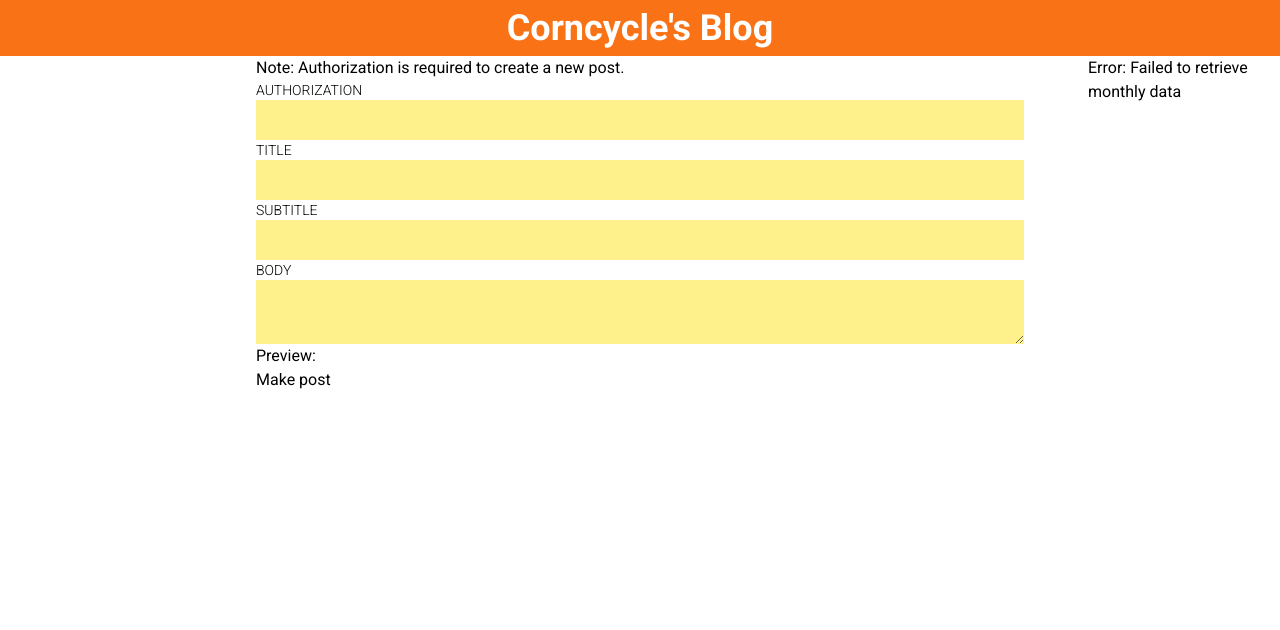
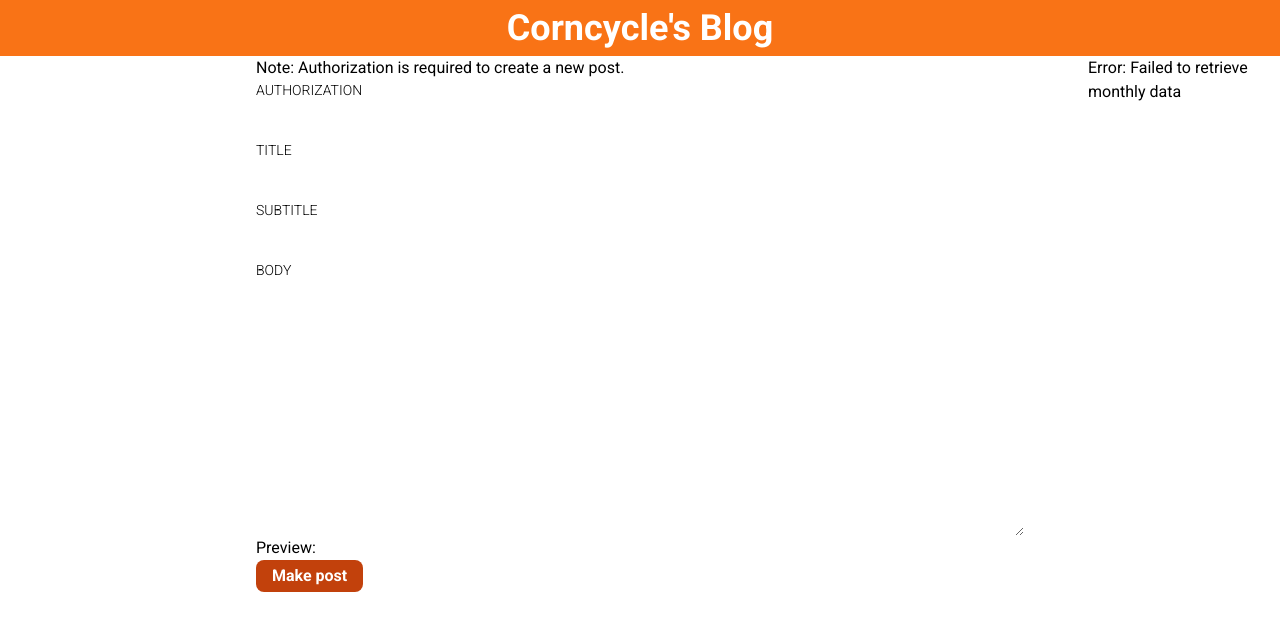
Before and after one commit to Corncycle/blog-client, a React app: page /posts/new in a window 1280 px wide. Shown: the top 630 px of the page. Built offline with nearby package versions, Linux system fonts and the light colour scheme.

Commit message:
Implement post editing

```diff
--- a/src/App.js
+++ b/src/App.js
@@ -8,6 +8,7 @@ import { getPath } from './util'
 import { Route, Routes, useLocation } from 'react-router-dom'
 import PostFull from './components/PostFull'
 import NewPostContent from './components/NewPostContent'
+import EditPostContent from './components/EditPostContent'
 
 const App = () => {
   const location = useLocation()
@@ -43,7 +44,7 @@ const App = () => {
               />
               <Route
                 path="/posts/:slug/edit"
-                element={<div>{`Trying to edit ${location}`}</div>}
+                element={<EditPostContent location={location} />}
               />
               <Route
                 path="/*"
--- /dev/null
+++ b/src/components/BlogButton.js
@@ -0,0 +1,12 @@
+import React from 'react'
+
+export default function BlogButton({ onClick, children }) {
+  return (
+    <button
+      onClick={onClick}
+      className="bg-orange-700 hover:bg-orange-500 text-white px-4 py-1 rounded-lg font-bold select-none"
+    >
+      {children}
+    </button>
+  )
+}
--- a/src/components/EditPostContent.js
+++ b/src/components/EditPostContent.js
@@ -1,8 +1,9 @@
 import React, { useCallback, useEffect, useState } from 'react'
 import InputItem from './InputItem'
-import { postPath, slugify } from '../util'
+import { getPath, patchPath, postPath, slugify } from '../util'
 import { compileWithRichMarkdown } from '../parser/rich-markdown'
 import debounce from 'lodash.debounce'
+import { useParams } from 'react-router-dom'
 
 export default function EditPostContent() {
   const [disableInput, setDisableInput] = useState(false)
@@ -14,7 +15,11 @@ export default function EditPostContent() {
   const [subtitle, setSubtitle] = useState('')
   const [body, setBody] = useState('')
 
+  const [postId, setPostId] = useState(-1)
+
   const [preview, setPreview] = useState('')
+
+  let { slug } = useParams()
 
   const handlePreview = useCallback(
     debounce((body) => {
@@ -22,6 +27,24 @@ export default function EditPostContent() {
     }, 500),
     [],
   )
+
+  useEffect(() => {
+    ;(async function () {
+      try {
+        const data = await getPath(`/posts/${slug}`)
+        if (!data.title || !data.subtitle || !data.id) {
+          throw new Error('Failed to load post')
+        }
+
+        setTitle(data.title)
+        setSubtitle(data.subtitle)
+        setBody(data.rawbody || data.body) // support old posts that only stored body and not rawbody
+        setPostId(data.id)
+      } catch (err) {
+        console.log(err)
+      }
+    })()
+  }, [])
 
   useEffect(() => {
     handlePreview(body)
@@ -56,7 +79,7 @@ export default function EditPostContent() {
   } else {
     return (
       <div className={disableInput ? 'opacity-50 pointer-events-none' : ''}>
-        <h2>Note: Authorization is required to create a new post.</h2>
+        <h2>Note: Authorization is required to edit a post.</h2>
         <form
           onSubmit={async (e) => {
             e.preventDefault()
@@ -71,13 +94,13 @@ export default function EditPostContent() {
               slug: slugify(title),
               subtitle,
               body: preview,
+              rawbody: body,
             }
 
             setDisableInput(true)
 
-            let response
             try {
-              const res = await postPath('/posts/new', reqbody)
+              const res = await patchPath(`/posts/${slug}`, reqbody)
               setResult(res)
             } catch (err) {
               setResult({ error: 'Failed to reach database' })
@@ -127,7 +150,7 @@ export default function EditPostContent() {
               dangerouslySetInnerHTML={{ __html: preview }}
             />
           </div>
-          <button>Make post</button>
+          <button>Update Post</button>
         </form>
       </div>
     )
--- a/src/components/InputItem.js
+++ b/src/components/InputItem.js
@@ -8,7 +8,7 @@ export default function InputItem({
   required,
   isPassword,
 }) {
-  const inputAreaStyles = 'p-2 bg-yellow-200'
+  const inputAreaStyles = 'p-2 border-1 border-slate-100'
   const handleChange = (e) => {
     setter((v) => e.target.value)
   }
@@ -24,7 +24,8 @@ export default function InputItem({
           name={label}
           id={label}
           required={required}
-          className={inputAreaStyles}
+          rows={10}
+          className={'p-2 border-1 border-indigo-400'}
           onChange={handleChange}
         ></textarea>
       ) : (
--- a/src/components/NewPostContent.js
+++ b/src/components/NewPostContent.js
@@ -3,6 +3,7 @@ import InputItem from './InputItem'
 import { postPath, slugify } from '../util'
 import { compileWithRichMarkdown } from '../parser/rich-markdown'
 import debounce from 'lodash.debounce'
+import BlogButton from './BlogButton'
 
 export default function NewPostContent() {
   const [disableInput, setDisableInput] = useState(false)
@@ -36,7 +37,7 @@ export default function NewPostContent() {
           {result.error && <h3>Error</h3>}
           {result.error && <div>{result.error}</div>}
         </div>
-        <button
+        <BlogButton
           onClick={(e) => {
             e.preventDefault()
             if (result.message) {
@@ -50,7 +51,7 @@ export default function NewPostContent() {
           }}
         >
           Return to Form
-        </button>
+        </BlogButton>
       </div>
     )
   } else {
@@ -69,13 +70,13 @@ export default function NewPostContent() {
               authorization,
               title,
               slug: slugify(title),
-              subtitle,
+              subtitle: compileWithRichMarkdown(subtitle),
               body: preview,
+              rawbody: body,
             }
 
             setDisableInput(true)
 
-            let response
             try {
               const res = await postPath('/posts/new', reqbody)
               setResult(res)
@@ -123,11 +124,11 @@ export default function NewPostContent() {
           <div className="flex flex-col">
             <span>Preview:</span>
             <div
-              className="post-body-view"
+              className="post-body-view font-serif drop-shadow-md"
               dangerouslySetInnerHTML={{ __html: preview }}
             />
           </div>
-          <button>Make post</button>
+          <BlogButton>Make post</BlogButton>
         </form>
       </div>
     )
--- a/src/util.js
+++ b/src/util.js
@@ -14,6 +14,23 @@ export async function postPath(path, reqbody) {
     console.log(`Making POST request to ${API_ACCESS_POINT}${path}`)
     const res = await fetch(`${API_ACCESS_POINT}${path}`, {
       method: 'POST',
+      headers: {
+        'Content-Type': 'application/json',
+      },
+      body: JSON.stringify(reqbody),
+    })
+    const data = await res.json()
+    return data
+  } catch (err) {
+    throw err
+  }
+}
+
+export async function patchPath(path, reqbody) {
+  try {
+    console.log(`Making PATCH request to ${API_ACCESS_POINT}${path}`)
+    const res = await fetch(`${API_ACCESS_POINT}${path}`, {
+      method: 'PATCH',
       headers: {
         'Content-Type': 'application/json',
       },
```
